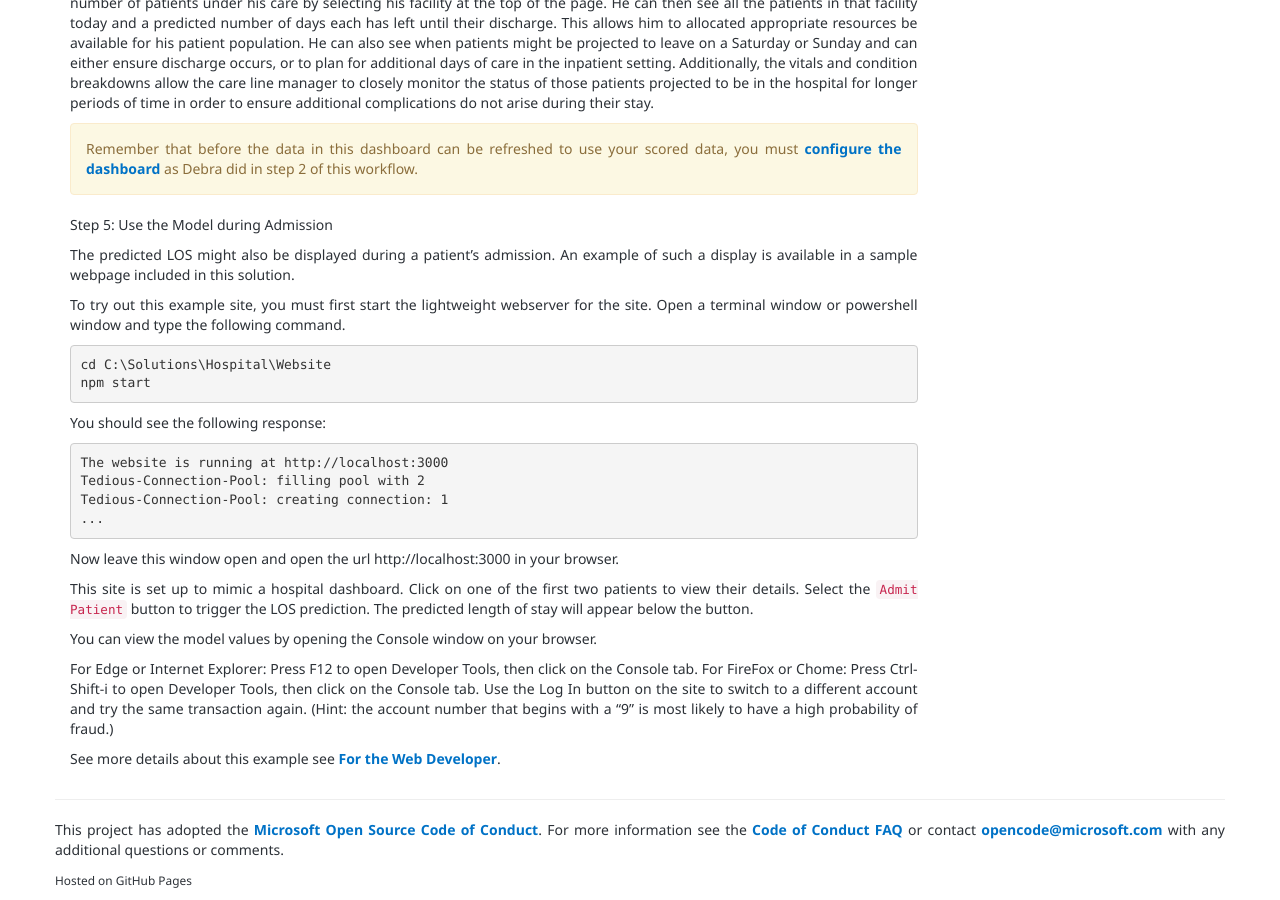
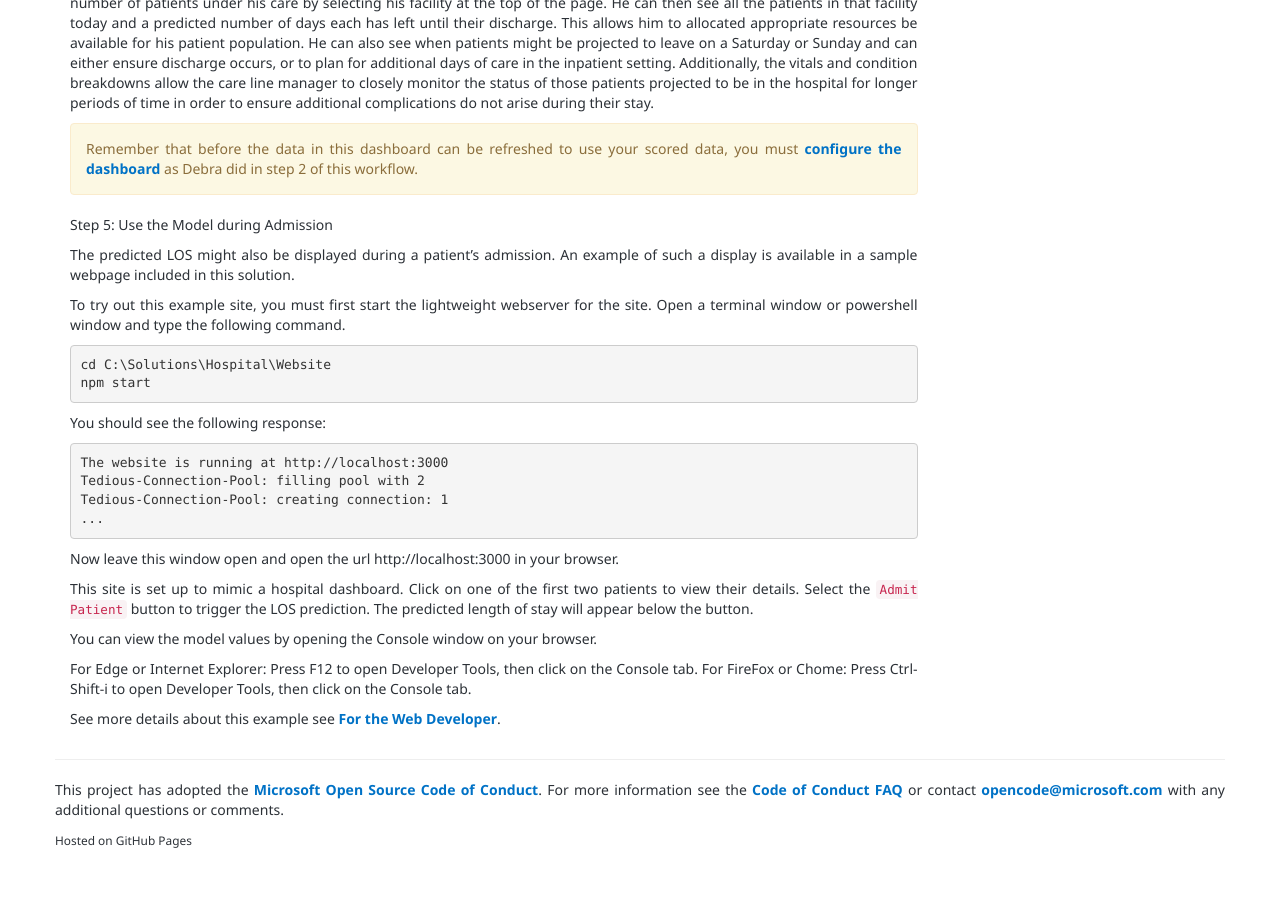
Before and after one commit to microsoft/r-server-hospital-length-of-stay, a Jekyll site: the page built from CIG_Workflow.md, in a window 1280 px wide and 900 px high, scrolled down 2805 px. Built offline with Jekyll 4.4.1, drawn with Linux system fonts in a browser that asks for light colours; nearby versions of some CDN libraries; after the commit the page ends 3665 px from its top, so only the background shows below that.

Commit message:
remove extraneous info

```diff
--- a/_includes/step5.md
+++ b/_includes/step5.md
@@ -24,6 +24,5 @@ You can view the model values by opening the Console window on your browser.
 
 For Edge or Internet Explorer: Press F12 to open Developer Tools, then click on the Console tab.
 For FireFox or Chome: Press Ctrl-Shift-i to open Developer Tools, then click on the Console tab.
-Use the Log In button on the site to switch to a different account and try the same transaction again. (Hint: the account number that begins with a “9” is most likely to have a high probability of fraud.)
 
 See more details about this example see [For the Web Developer](web-developer.html).
```
